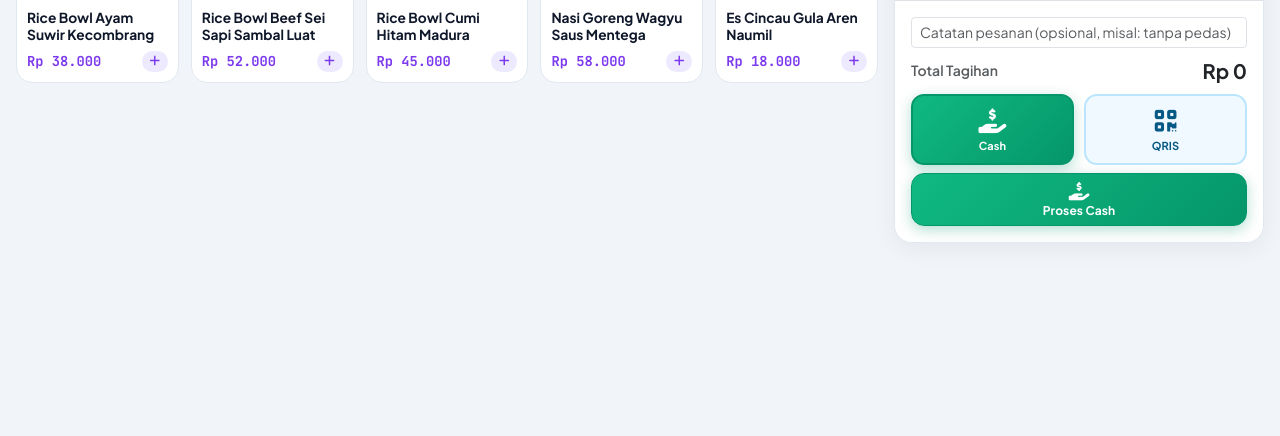
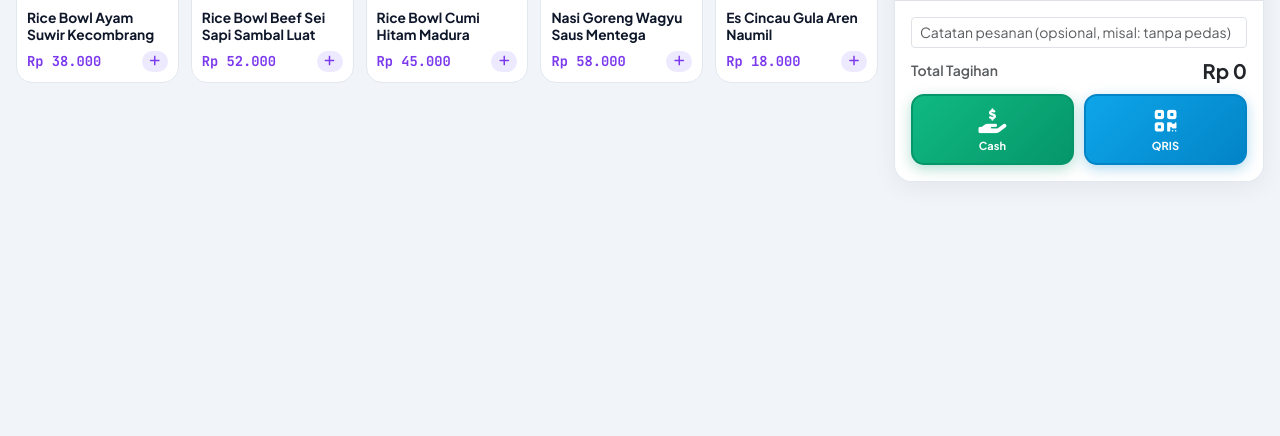
Before and after one commit to naufalselago12-cmd/naumil-rice, a Laravel app: page /sudirman/backend/cashier in a window 1280 px wide. Shown: the part 364-800 px from the top of the page. Run offline with Laravel 12, Linux system fonts and the light colour scheme; the visitor is signed in with stand-in values (Sample User, id 1); data comes from the database, SQL or seed files in the repository.

Commit message:
tampilan cashier checkout

```diff
--- a/resources/views/store_backend/cashier/pos.blade.php
+++ b/resources/views/store_backend/cashier/pos.blade.php
@@ -446,7 +446,7 @@
 
             <div class="cart-items-scroll" id="cartItemsList"></div>
 
-            <div class="p-3 border-top bg-white">
+            <div class="p-3 border-top bg-white" style="padding-bottom: calc(1rem + env(safe-area-inset-bottom, 0px)) !important;">
                 <div class="mb-2">
                     <input type="text" id="orderNotesInput" class="form-control form-control-sm"
                            placeholder="Catatan pesanan (opsional, misal: tanpa pedas)">
@@ -457,22 +457,17 @@
                     <span class="fs-5 fw-bold font-mono text-dark" id="cartTotalText">Rp 0</span>
                 </div>
 
-                {{-- Pilihan Metode Pembayaran Kasir: Cash (Uang+Tangan) & QRIS (QR saja) --}}
-                <div class="pay-grid mb-2">
-                    <button type="button" class="ico-btn btn-cash selected" id="btnSelectCash" onclick="selectPaymentMode('cash')">
+                {{-- Langsung 2 tombol checkout: Cash (Uang+Tangan) & QRIS (QR saja) --}}
+                <div class="pay-grid">
+                    <button type="button" class="ico-btn btn-cash-solid w-100" id="btnPayCash" onclick="submitCheckout('cash')">
                         <i class="fa-solid fa-hand-holding-dollar"></i>
                         <span class="ico-lbl">Cash</span>
                     </button>
-                    <button type="button" class="ico-btn btn-qris" id="btnSelectQris" onclick="selectPaymentMode('qris')">
+                    <button type="button" class="ico-btn btn-qris-solid w-100" id="btnPayQris" onclick="submitCheckout('qris')">
                         <i class="fa-solid fa-qrcode"></i>
                         <span class="ico-lbl">QRIS</span>
                     </button>
                 </div>
-
-                <button type="button" class="ico-btn btn-cash-solid w-100 py-2" id="btnCheckout" onclick="submitCheckout()">
-                    <i class="fa-solid fa-hand-holding-dollar" id="checkoutBtnIcon"></i>
-                    <span class="ico-lbl" style="font-size:12px;" id="checkoutBtnLabel">Proses Cash</span>
-                </button>
             </div>
         </aside>
     </div>
@@ -1026,30 +1021,9 @@
         }).join('');
     }
 
-    /* ==================== PAYMENT SELECTION & CHECKOUT ==================== */
-    window.selectPaymentMode = function (mode) {
-        paymentMode = mode;
-        const btnCash = document.getElementById('btnSelectCash');
-        const btnQris = document.getElementById('btnSelectQris');
-        const btnCheckout = document.getElementById('btnCheckout');
-        const ico = document.getElementById('checkoutBtnIcon');
-        const lbl = document.getElementById('checkoutBtnLabel');
-
-        btnCash.classList.toggle('selected', mode === 'cash');
-        btnQris.classList.toggle('selected', mode === 'qris');
-
-        if (mode === 'cash') {
-            btnCheckout.className = 'ico-btn btn-cash-solid w-100 py-2';
-            ico.className = 'fa-solid fa-hand-holding-dollar';
-            lbl.textContent = 'Proses Cash';
-        } else {
-            btnCheckout.className = 'ico-btn btn-qris-solid w-100 py-2';
-            ico.className = 'fa-solid fa-qrcode';
-            lbl.textContent = 'Bayar QRIS Midtrans';
-        }
-    };
-
-    window.submitCheckout = async function () {
+    /* ==================== DIRECT 2-BUTTON CHECKOUT (CASH / QRIS) ==================== */
+    window.submitCheckout = async function (mode) {
+        paymentMode = mode || 'cash';
         if (!cart.length) {
             toast('Pilih menu terlebih dahulu', 'err');
             return;
@@ -1059,8 +1033,10 @@
             return;
         }
 
-        const btn = document.getElementById('btnCheckout');
-        btn.disabled = true;
+        const btnCash = document.getElementById('btnPayCash');
+        const btnQris = document.getElementById('btnPayQris');
+        if (btnCash) btnCash.disabled = true;
+        if (btnQris) btnQris.disabled = true;
         try {
             const payload = {
                 payment_mode: paymentMode,
@@ -1105,7 +1081,8 @@
         } catch (e) {
             toast('Kendala koneksi ke server.', 'err');
         } finally {
-            btn.disabled = false;
+            if (btnCash) btnCash.disabled = false;
+            if (btnQris) btnQris.disabled = false;
         }
     };
 
```
